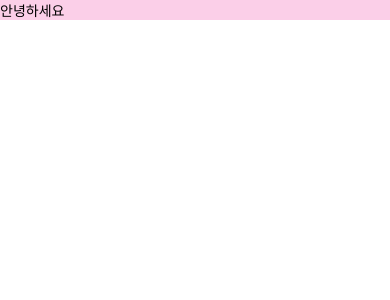
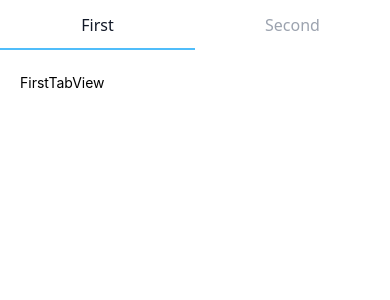
Before and after one commit to kiakim01/Bunnit, a React Native app: screen /First in a window 390 px wide. Shown: the top 300 px of the page. Built offline with nearby package versions, Linux system fonts and the light colour scheme.

Commit message:
Chor. stting navigation

```diff
--- a/App.tsx
+++ b/App.tsx
@@ -6,16 +6,17 @@
  */
 
 import './global.css';
-import { SafeAreaView, StatusBar, Text, View } from 'react-native';
+import { SafeAreaView } from 'react-native';
+import { NavigationContainer } from '@react-navigation/native';
+import Main from './src/view/Main.tsx';
 
 function App() {
   return (
-    <SafeAreaView className={'bg-pink-200'}>
-      <StatusBar />
-      <View>
-        <Text>안녕하세요</Text>
-      </View>
-    </SafeAreaView>
+    <NavigationContainer>
+      <SafeAreaView className={'flex-1'}>
+        <Main />
+      </SafeAreaView>
+    </NavigationContainer>
   );
 }
 
--- /dev/null
+++ b/src/navigator/MainNavigator.tsx
@@ -0,0 +1,34 @@
+import React from 'react';
+import { Dimensions } from 'react-native';
+import { createMaterialTopTabNavigator } from '@react-navigation/material-top-tabs';
+import FirstTabView from '../view/FirstTabView.tsx';
+import SecondTabView from '../view/SecondTabView.tsx';
+
+const Tab = createMaterialTopTabNavigator();
+
+const MainNavigator = () => {
+  const { width: windowWidth } = Dimensions.get('window');
+
+  return (
+    <Tab.Navigator
+      screenOptions={{
+        tabBarActiveTintColor: '#111827',
+        tabBarInactiveTintColor: '#9CA3AF',
+        tabBarIndicatorStyle: {
+          backgroundColor: '#50BDFA',
+        },
+        tabBarLabelStyle: { fontSize: 16, fontWeight: '500' },
+        tabBarStyle: {
+          shadowOpacity: 0,
+          elevation: 0,
+          borderWidth: 0,
+        },
+      }}
+    >
+      <Tab.Screen name={'First'} component={FirstTabView} />
+      <Tab.Screen name={'Second'} component={SecondTabView} />
+    </Tab.Navigator>
+  );
+};
+
+export default MainNavigator;
--- /dev/null
+++ b/src/view/FirstTabView.tsx
@@ -0,0 +1,18 @@
+import React from 'react';
+import { SafeAreaView, Text, View } from 'react-native';
+import { useNavigation } from '@react-navigation/native';
+import { NativeStackNavigationProp } from '@react-navigation/native-stack';
+
+const FirstTabView = () => {
+  const navigation = useNavigation<NativeStackNavigationProp<any>>();
+
+  return (
+    <SafeAreaView className={'h-full bg-white'}>
+      <View className={'flex-1 px-5 pt-6 h-full'}>
+        <Text>FirstTabView</Text>
+      </View>
+    </SafeAreaView>
+  );
+};
+
+export default FirstTabView;
--- /dev/null
+++ b/src/view/Main.tsx
@@ -0,0 +1,15 @@
+import React from 'react';
+import { View } from 'react-native';
+import MainNavigator from '../navigator/MainNavigator.tsx';
+
+const Main = () => {
+  return (
+    <View className={'flex-1 h-full'}>
+      <View className={'flex-1'}>
+        <MainNavigator />
+      </View>
+    </View>
+  );
+};
+
+export default Main;
--- /dev/null
+++ b/src/view/SecondTabView.tsx
@@ -0,0 +1,19 @@
+import React from 'react';
+import { SafeAreaView, Text, View } from 'react-native';
+import { useNavigation } from '@react-navigation/native';
+import { NativeStackNavigationProp } from '@react-navigation/native-stack';
+
+const SecondTabView = () => {
+  const navigation = useNavigation<NativeStackNavigationProp<any>>();
+
+  return (
+    <SafeAreaView className={'h-full bg-white'}>
+      {/*<HeaderGoBackImg goBack={navigation.goBack} title={''} />*/}
+      <View className={'flex-1 px-5 pt-6 h-full'}>
+        <Text>SecondTabView</Text>
+      </View>
+    </SafeAreaView>
+  );
+};
+
+export default SecondTabView;
```
Also changed, not shown: package.json (+6 -1 lines), 3 other files (tests, documents, lock files or other folders).
